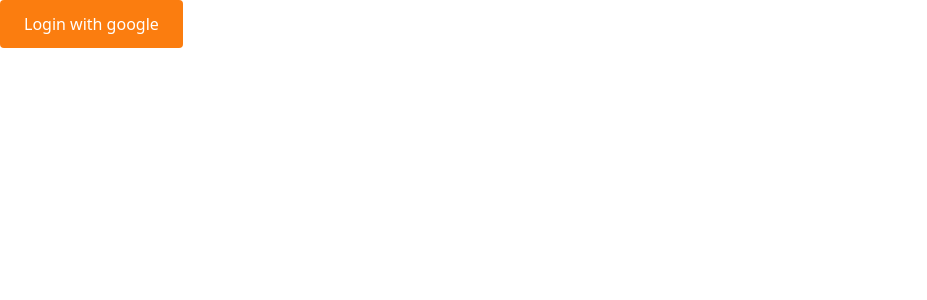
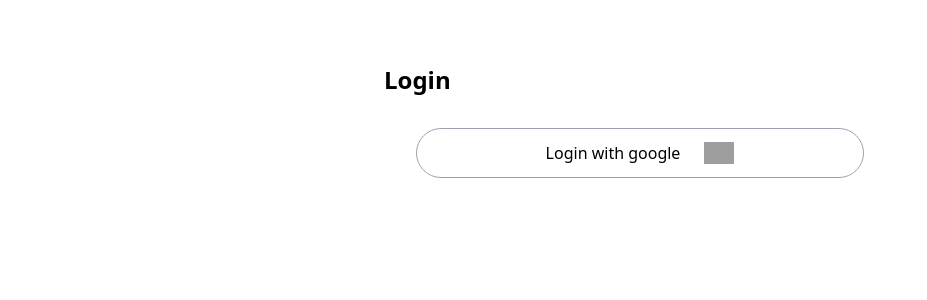
Before and after one commit to Rajath-gatty/emart-ecommerce, a React (Vite) app in the folder frontend/: page /login in a window 1280 px wide. Before the commit this address had no page. Shown: the top 300 px of the page, without its empty margins (0-927 px from the left). Built offline with nearby package versions, Linux system fonts and the light colour scheme; grey boxes are pictures that could not be loaded.

Commit message:
render file added

```diff
--- a/frontend/src/Components/Navbar.jsx
+++ b/frontend/src/Components/Navbar.jsx
@@ -24,10 +24,10 @@
     },[query])
 
     return (
-        <div className="flex p-4  justify-between max-w-7xl mx-auto">
+        <div className="grid grid-cols-3 p-4  max-w-7xl mx-auto">
             <Link to="/"><img className="w-28" src={Logo} alt="Logo" /></Link>
             <Search search={search} searchQuery={setQuery}/>
-            <div className="flex items-center gap-12">
+            <div className="flex items-center xs:mb-4 lg:mb-0 gap-12 col-start-3 col-end-4 justify-self-end">
                 <div className={`nav-cart-info`}>
                     {cartItemCount>0&&<div className="pt-[1px] text-sm text-center w-[22px] h-[22px] bg-primary text-white font-open font-bold rounded-full absolute top-[-8px] right-[-8px]">{cartItemCount}</div>}
                     <Link to="/cart"><img className="w-7" src={Cart} alt="cart" /></Link>
--- a/frontend/src/Components/Products/Product/Product.jsx
+++ b/frontend/src/Components/Products/Product/Product.jsx
@@ -5,7 +5,7 @@
     return (
         <Link to={`/product/${id}`} replace>
             <div className={`bg-light-grey border ${rowFilter?'flex gap-24 items-center':''} border-grey w-full rounded-lg p-4 h-full`}>
-           <img className={`w-[240px] ${rowFilter?'h-full':'h-40'} mb-5 object-contain`} src={`${import.meta.env.VITE_BASE_URL}${img}`} alt="img" />
+           <img className={`w-[240px] ${rowFilter?'h-full':'h-40'} mb-5 object-contain mx-auto`} src={`${import.meta.env.VITE_BASE_URL}${img}`} alt="img" />
            <div>
                 <span className="font-medium text-xl text-gray-700">{title.substring(0,40)}</span>
                 {title.length>40&&<span>....</span>}
--- a/frontend/src/Components/Products/Products.jsx
+++ b/frontend/src/Components/Products/Products.jsx
@@ -17,7 +17,7 @@
     },[category])
 
     return (
-        <div className={`grid ${rowFilter?'grid-cols-1':'grid-cols-4'} gap-4 mt-4 mx-auto`}>
+        <div className={`grid ${rowFilter?'grid-cols-1':'sm:grid-cols-2 lg:grid-cols-4'} gap-4 mt-4 mx-auto p-3`}>
             {loading?<Skeleton count={8}/>
             :products.map(prod =>{
                 return <Product
--- a/frontend/src/Components/Search.jsx
+++ b/frontend/src/Components/Search.jsx
@@ -1,6 +1,6 @@
 const Search = ({search,searchQuery}) => {
     return (
-        <div className={`bg-light-grey flex items-center rounded-full border max-w-2xl w-full border-grey ${!search&&'invisible'}`}>
+        <div className={`bg-light-grey flex items-center rounded-full border max-w-2xl w-full border-grey ${!search&&'invisible'} order-3 col-start-1 col-end-4 justify-self-center`}>
             <input type="text" onChange={(e) => searchQuery(e.target.value)} placeholder="Search" className="p-3 w-full pl-8 bg-light-grey rounded-full outline-none border-none" />
             <button className=" bg-primary py-3 px-8 rounded-full text-white">Search</button>
         </div>
--- a/frontend/src/Pages/Login.jsx
+++ b/frontend/src/Pages/Login.jsx
@@ -1,7 +1,13 @@
 
 const Login = () => {
   return (
-    <button onClick={() => window.location = 'http://localhost:1337/api/connect/google'} className="px-6 py-3 rounded bg-primary text-white">Login with google</button>
+    <div className="max-w-lg mx-auto">
+      <h1 className="text-2xl font-bold mb-8 mt-16">Login</h1>
+        <div onClick={() => window.location = 'http://localhost:1337/api/connect/google'}  className="flex border cursor-pointer border-gray-400 justify-center mx-auto max-w-md gap-6 px-6 py-3 rounded-full">
+        <button>Login with google</button>
+      <img src="https://cdn-icons-png.flaticon.com/512/300/300221.png?w=360&t=st=1672634280~exp=1672634880~hmac=cfe248f48d7a6e767d075594899e2beb2f22582c5eba53f546f837e5e5cb8b65" width={30} className="object-contain" alt="" />
+      </div>
+    </div>
   )
 }
 
--- a/frontend/tailwind.config.cjs
+++ b/frontend/tailwind.config.cjs
@@ -1,4 +1,5 @@
 /** @type {import('tailwindcss').Config} */
+const defaultTheme = require('tailwindcss/defaultTheme')
 module.exports = {
   content: ["./src/**/*.{html,js,jsx}"],
   theme: {
@@ -13,6 +14,10 @@
         'grey':"#dedede"
       }
     },
+    screens: {
+      'xs':'300px',
+      ...defaultTheme.screens,
+    }
   },
   plugins: [],
 }
```
Also changed, not shown: 1 other file (tests, documents, lock files or other folders).
